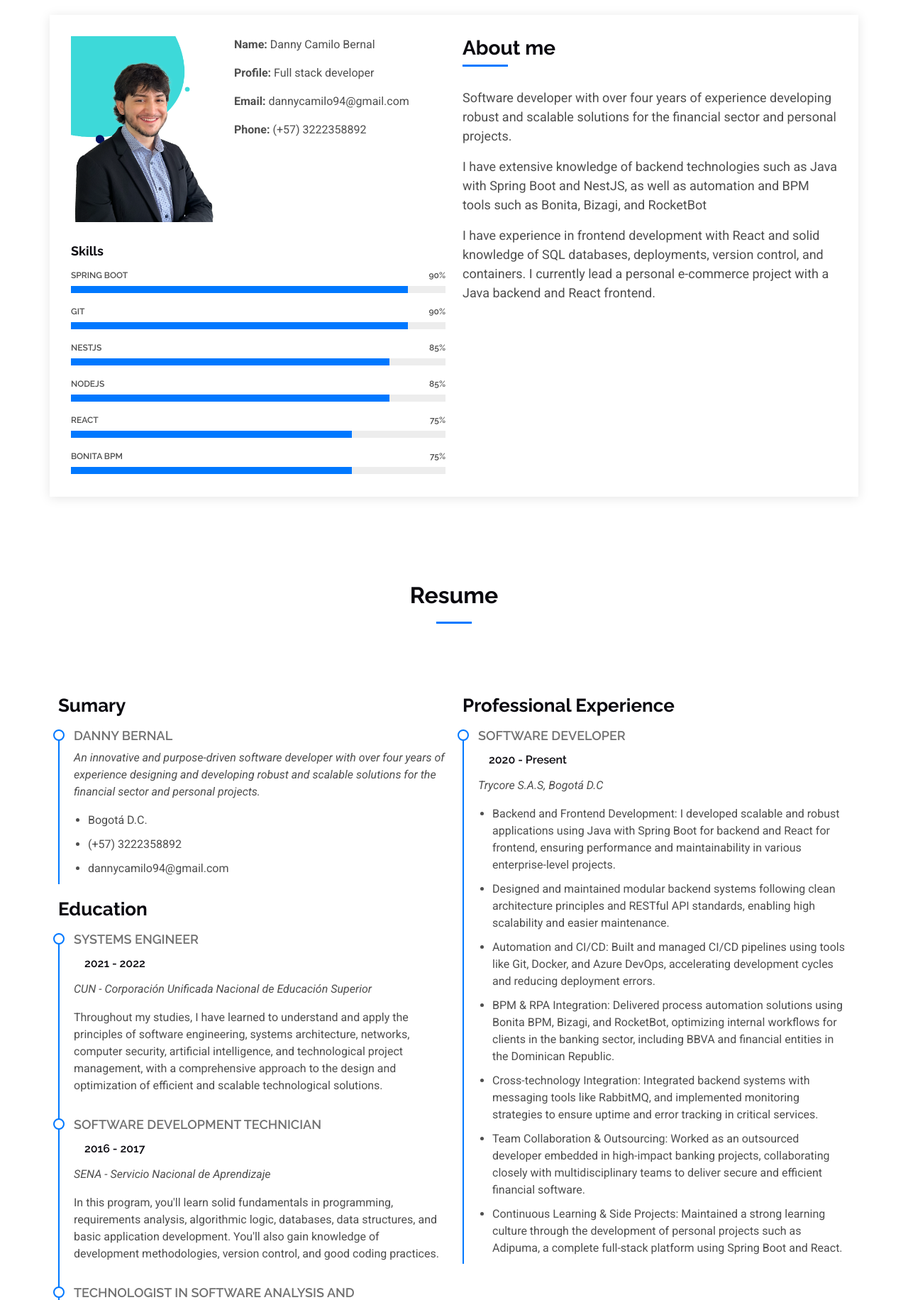
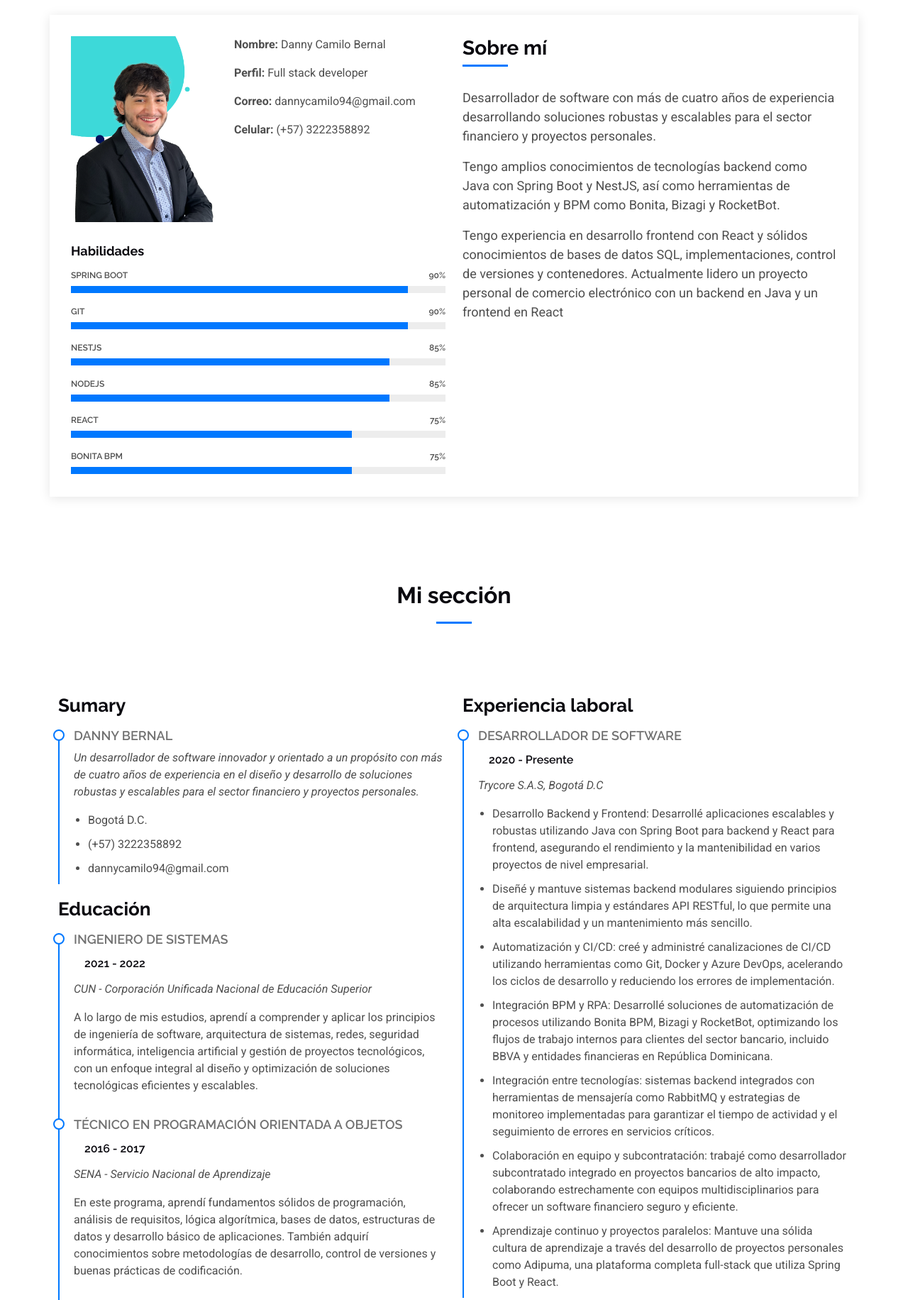
Before and after one commit to DxnnyCB/DevFolio, a plain HTML site: page index.html in a window 1280 px wide. Shown: the part 840-2672 px from the top of the page at 71% size. Drawn offline with Linux system fonts and the light colour scheme.

Commit message:
Cambio el portafolio a español

```diff
--- a/index.html
+++ b/index.html
@@ -50,8 +50,8 @@
       <nav id="navmenu" class="navmenu">
         <ul>
           <li><a href="#hero" class="active">Home<br></a></li>
-          <li><a href="#about">About</a></li>
-          <li><a href="#resume">Resume</a></li>
+          <li><a href="#about">Sobre mí</a></li>
+          <li><a href="#resume">Mi sección</a></li>
         </ul>
         <i class="mobile-nav-toggle d-xl-none bi bi-list"></i>
       </nav>
@@ -67,7 +67,7 @@
        <img src="assets/img/2.jpeg" width="10" height="10" alt="" data-aos="fade-in">
 
       <div class="container d-flex flex-column align-items-center justify-content-center text-center" data-aos="fade-up" data-aos-delay="100">
-        <h2>I am Danny Bernal</h2>
+        <h2>Soy Danny Bernal</h2>
         <p><span class="typed" data-typed-items="Software Developer, Backend Developer, Frontend Developer, BPM Developer"></span></p>
       </div>
 
@@ -86,16 +86,16 @@
                 <img src="assets/img/me.png" class="img-fluid" alt="">
               </div>
               <div class="col-lg-7 about-info">
-                <p><strong>Name: </strong> <span>Danny Camilo Bernal</span></p>
-                <p><strong>Profile: </strong> <span>Full stack developer</span></p>
-                <p><strong>Email: </strong> <span>dannycamilo94@gmail.com</span></p>
-                <p><strong>Phone: </strong> <span>(+57) 3222358892</span></p>
+                <p><strong>Nombre: </strong> <span>Danny Camilo Bernal</span></p>
+                <p><strong>Perfil: </strong> <span>Full stack developer</span></p>
+                <p><strong>Correo: </strong> <span>dannycamilo94@gmail.com</span></p>
+                <p><strong>Celular: </strong> <span>(+57) 3222358892</span></p>
               </div>
             </div>
 
             <div class="skills-content skills-animation">
 
-              <h5>Skills</h5>
+              <h5>Habilidades</h5>
 
               <div class="progress">
                 <span class="skill"><span>Spring Boot</span> <i class="val">90%</i></span>
@@ -145,15 +145,15 @@
 
           <div class="col-md-6">
             <div class="about-me">
-              <h4>About me</h4>
+              <h4>Sobre mí</h4>
               <p>
-                Software developer with over four years of experience developing robust and scalable solutions for the financial sector and personal projects.
+                Desarrollador de software con más de cuatro años de experiencia desarrollando soluciones robustas y escalables para el sector financiero y proyectos personales.
               </p>
               <p>
-                I have extensive knowledge of backend technologies such as Java with Spring Boot and NestJS, as well as automation and BPM tools such as Bonita, Bizagi, and RocketBot
+                Tengo amplios conocimientos de tecnologías backend como Java con Spring Boot y NestJS, así como herramientas de automatización y BPM como Bonita, Bizagi y RocketBot.
               </p>
               <p>
-                I have experience in frontend development with React and solid knowledge of SQL databases, deployments, version control, and containers. I currently lead a personal e-commerce project with a Java backend and React frontend.
+                Tengo experiencia en desarrollo frontend con React y sólidos conocimientos de bases de datos SQL, implementaciones, control de versiones y contenedores. Actualmente lidero un proyecto personal de comercio electrónico con un backend en Java y un frontend en React
               </p>
             </div>
           </div>
@@ -168,7 +168,7 @@
 
       <!-- Section Title -->
       <div class="container section-title" data-aos="fade-up">
-        <h2>Resume</h2>
+        <h2>Mi sección</h2>
       </div><!-- End Section Title -->
 
       <div class="container">
@@ -180,7 +180,7 @@
 
             <div class="resume-item pb-0">
               <h4>Danny Bernal</h4>
-              <p><em>An innovative and purpose-driven software developer with over four years of experience designing and developing robust and scalable solutions for the financial sector and personal projects.</em></p>
+              <p><em>Un desarrollador de software innovador y orientado a un propósito con más de cuatro años de experiencia en el diseño y desarrollo de soluciones robustas y escalables para el sector financiero y proyectos personales.</em></p>
               <ul>
                 <li>Bogotá D.C.</li>
                 <li>(+57) 3222358892</li>
@@ -188,44 +188,44 @@
               </ul>
             </div><!-- Edn Resume Item -->
 
-            <h3 class="resume-title">Education</h3>
+            <h3 class="resume-title">Educación</h3>
             <div class="resume-item">
-              <h4>Systems engineer</h4>
+              <h4>Ingeniero de sistemas</h4>
               <h5>2021 - 2022</h5>
               <p><em>CUN - Corporación Unificada Nacional de Educación Superior</em></p>
-              <p>Throughout my studies, I have learned to understand and apply the principles of software engineering, systems architecture, networks, computer security, artificial intelligence, and technological project management, with a comprehensive approach to the design and optimization of efficient and scalable technological solutions.</p>
+              <p>A lo largo de mis estudios, aprendí a comprender y aplicar los principios de ingeniería de software, arquitectura de sistemas, redes, seguridad informática, inteligencia artificial y gestión de proyectos tecnológicos, con un enfoque integral al diseño y optimización de soluciones tecnológicas eficientes y escalables.</p>
             </div><!-- Edn Resume Item -->
 
             <div class="resume-item">
-              <h4>Software development technician</h4>
+              <h4>Técnico en programación orientada a objetos</h4>
               <h5>2016 - 2017</h5>
               <p><em>SENA - Servicio Nacional de Aprendizaje</em></p>
-              <p>In this program, you'll learn solid fundamentals in programming, requirements analysis, algorithmic logic, databases, data structures, and basic application development. You'll also gain knowledge of development methodologies, version control, and good coding practices.</p>
+              <p>En este programa, aprendí fundamentos sólidos de programación, análisis de requisitos, lógica algorítmica, bases de datos, estructuras de datos y desarrollo básico de aplicaciones. También adquirí conocimientos sobre metodologías de desarrollo, control de versiones y buenas prácticas de codificación.</p>
             </div><!-- Edn Resume Item -->
 
             <div class="resume-item">
-              <h4>Technologist in software analysis and development</h4>
+              <h4>Tecnólogo en análisis y desarrollo de sistemas de información</h4>
               <h5>2018 - 2020</h5>
               <p><em>SENA - Servicio Nacional de Aprendizaje</em></p>
-              <p>During my studies, I learned to design, build, and maintain information systems, applying software development methodologies, database modeling, backend and frontend development, testing, technical documentation, and application deployment, all focused on solving real business needs.</p>
+              <p>Durante mis estudios aprendí a diseñar, construir y mantener sistemas de información, aplicando metodologías de desarrollo de software, modelado de bases de datos, desarrollo backend y frontend, pruebas, documentación técnica y despliegue de aplicaciones, todo enfocado a resolver necesidades reales del negocio.</p>
             </div><!-- Edn Resume Item -->
 
           </div>
 
           <div class="col-lg-6" data-aos="fade-up" data-aos-delay="200">
-            <h3 class="resume-title">Professional Experience</h3>
+            <h3 class="resume-title">Experiencia laboral</h3>
             <div class="resume-item">
-              <h4>Software Developer</h4>
-              <h5>2020 - Present</h5>
+              <h4>Desarrollador de software</h4>
+              <h5>2020 - Presente</h5>
               <p><em>Trycore S.A.S, Bogotá D.C </em></p>
               <ul>
-                <li>Backend and Frontend Development: I developed scalable and robust applications using Java with Spring Boot for backend and React for frontend, ensuring performance and maintainability in various enterprise-level projects.</li>
-                <li>Designed and maintained modular backend systems following clean architecture principles and RESTful API standards, enabling high scalability and easier maintenance. </li>
-                <li>Automation and CI/CD: Built and managed CI/CD pipelines using tools like Git, Docker, and Azure DevOps, accelerating development cycles and reducing deployment errors.</li>
-                <li>BPM & RPA Integration: Delivered process automation solutions using Bonita BPM, Bizagi, and RocketBot, optimizing internal workflows for clients in the banking sector, including BBVA and financial entities in the Dominican Republic.</li>
-                <li>Cross-technology Integration: Integrated backend systems with messaging tools like RabbitMQ, and implemented monitoring strategies to ensure uptime and error tracking in critical services. </li>
-                <li>Team Collaboration & Outsourcing: Worked as an outsourced developer embedded in high-impact banking projects, collaborating closely with multidisciplinary teams to deliver secure and efficient financial software.</li>
-                <li>Continuous Learning & Side Projects: Maintained a strong learning culture through the development of personal projects such as Adipuma, a complete full-stack platform using Spring Boot and React. </li>
+                <li>Desarrollo Backend y Frontend: Desarrollé aplicaciones escalables y robustas utilizando Java con Spring Boot para backend y React para frontend, asegurando el rendimiento y la mantenibilidad en varios proyectos de nivel empresarial.</li>
+                <li>Diseñé y mantuve sistemas backend modulares siguiendo principios de arquitectura limpia y estándares API RESTful, lo que permite una alta escalabilidad y un mantenimiento más sencillo. </li>
+                <li>Automatización y CI/CD: creé y administré canalizaciones de CI/CD utilizando herramientas como Git, Docker y Azure DevOps, acelerando los ciclos de desarrollo y reduciendo los errores de implementación.</li>
+                <li>Integración BPM y RPA: Desarrollé soluciones de automatización de procesos utilizando Bonita BPM, Bizagi y RocketBot, optimizando los flujos de trabajo internos para clientes del sector bancario, incluido BBVA y entidades financieras en República Dominicana.</li>
+                <li>Integración entre tecnologías: sistemas backend integrados con herramientas de mensajería como RabbitMQ y estrategias de monitoreo implementadas para garantizar el tiempo de actividad y el seguimiento de errores en servicios críticos. </li>
+                <li>Colaboración en equipo y subcontratación: trabajé como desarrollador subcontratado integrado en proyectos bancarios de alto impacto, colaborando estrechamente con equipos multidisciplinarios para ofrecer un software financiero seguro y eficiente.</li>
+                <li>Aprendizaje continuo y proyectos paralelos: Mantuve una sólida cultura de aprendizaje a través del desarrollo de proyectos personales como Adipuma, una plataforma completa full-stack que utiliza Spring Boot y React. </li>
               </ul>
             </div><!-- Edn Resume Item -->
 
@@ -242,8 +242,8 @@
 
       <!-- Section Title -->
       <div class="container section-title" data-aos="fade-up">
-        <h2>Contact</h2>
-        <p>My contact information</p>
+        <h2>Contáctame</h2>
+        <p>Mi información de contacto</p>
       </div><!-- End Section Title -->
 
       <div class="container" data-aos="fade-up" data-aos-delay="100">
@@ -255,7 +255,7 @@
               <div class="info-item d-flex align-items-center">
                 <i class="bi bi-telephone flex-shrink-0"></i>
                 <div>
-                  <h3>Call me</h3>
+                  <h3>Llámame</h3>
                   <p>+57 3222358892</p>
                 </div>
               </div>
@@ -265,7 +265,7 @@
               <div class="info-item d-flex align-items-center">
                 <i class="bi bi-envelope flex-shrink-0"></i>
                 <div>
-                  <h3>My Email</h3>
+                  <h3>Mi correo</h3>
                   <p>dannycamilo94@gmail.com</p>
                 </div>
               </div>
```
